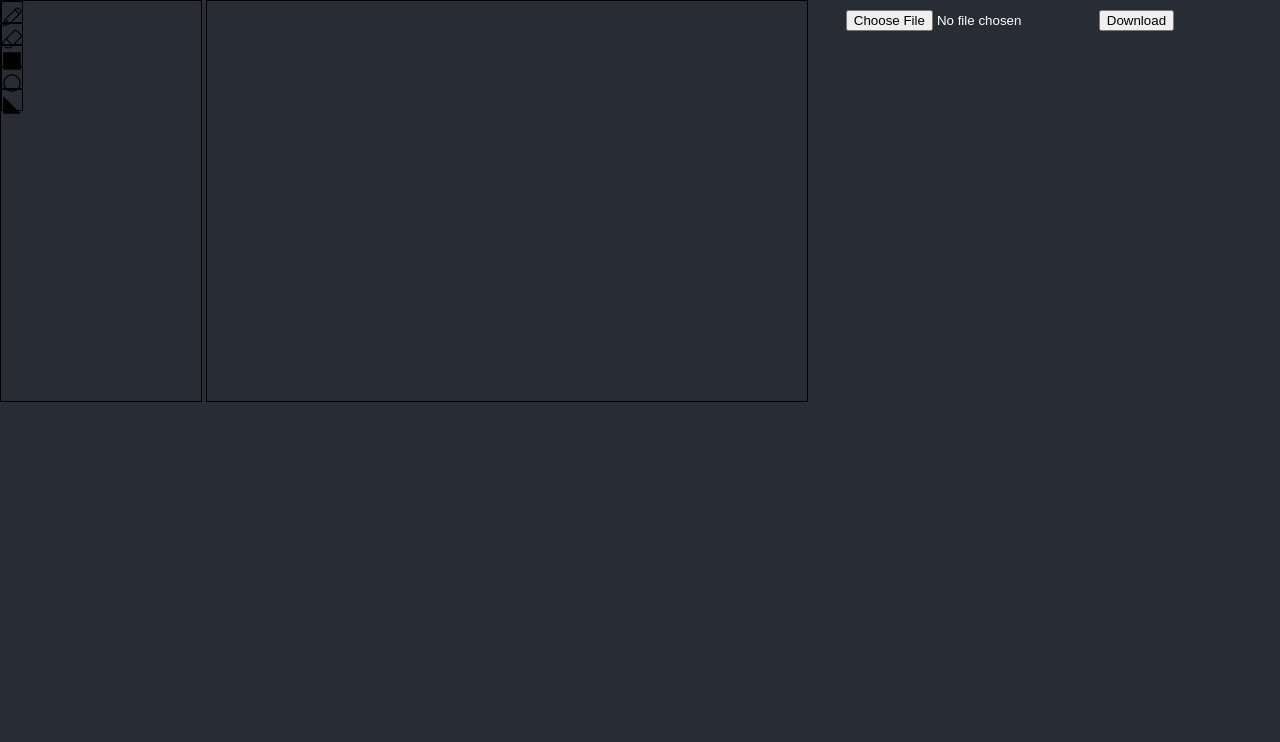
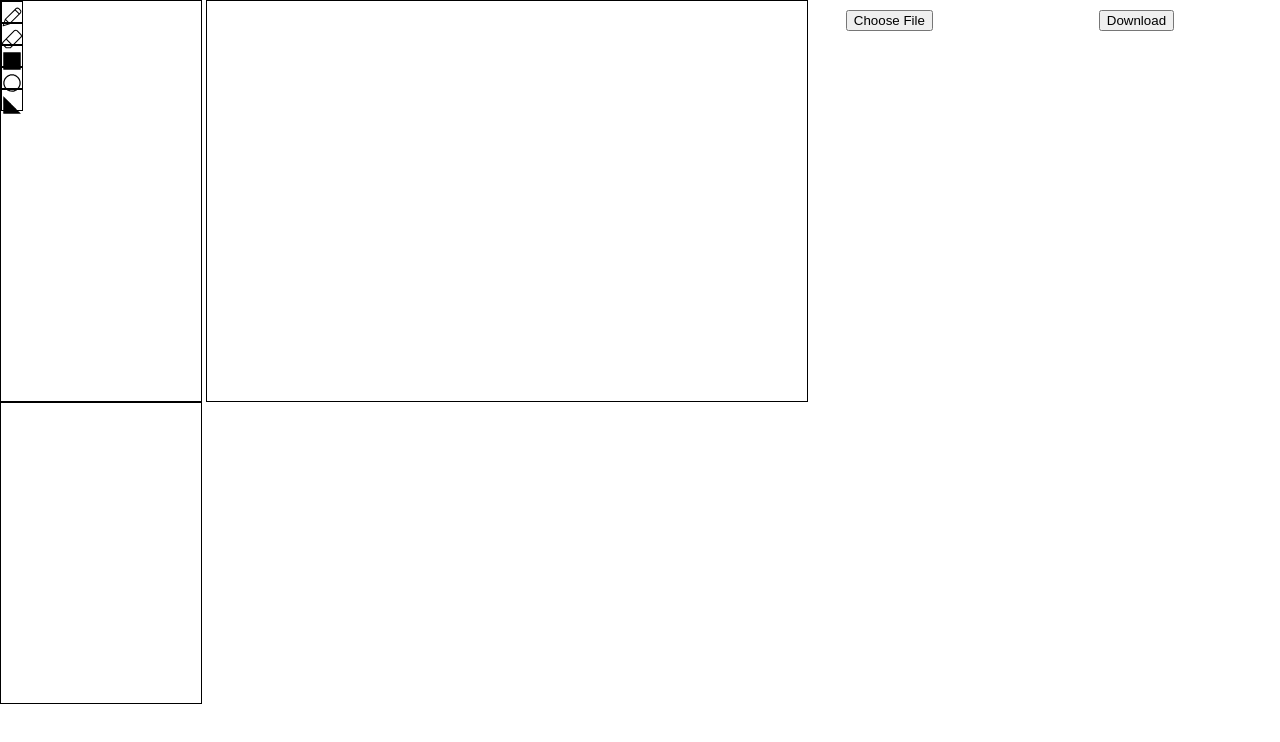
Before and after one commit to CThompson01/CyPaint, a React (Create React App) app: page / in a window 1280 px wide. Both pictures are taken after a click on the button "Create Blank Canvas". Shown: the top 742 px of the page. Built offline with nearby package versions, Linux system fonts and the light colour scheme.

Commit message:
Create layer panel

```diff
--- a/src/App.css
+++ b/src/App.css
@@ -1,5 +1,5 @@
 .App {
-	background-color: #282c34;
+	/* background-color: #282c34; */
 	min-height: 100vh;
 	font-size: calc(10px + 2vmin);
 	color: white;
--- a/src/CanvasPage.js
+++ b/src/CanvasPage.js
@@ -6,6 +6,7 @@ import { EraserTool } from './eraserTool';
 import { SquareTool } from './squareTool';
 import { CircleTool } from './circleTool';
 import { TriangleTool } from './triangleTool';
+import { LayerPanel } from './LayerPanel';
 
 /**
  * An instance of each tool
@@ -72,6 +73,7 @@ export function CanvasPage() {
 
 
   return (
+		<div>
 			<div id="canvasPageContainer">
 				<ToolPanel
 					currentTool={currentTool}
@@ -97,5 +99,7 @@ export function CanvasPage() {
 			<button onClick = {download}>Download</button>
 				</div>
 			</div>
+			<LayerPanel />
+		</div>
   );
 }
--- /dev/null
+++ b/src/LayerPanel.css
@@ -0,0 +1,5 @@
+#mainLayerPanel {
+	border: 1px solid black;
+	width: 200px;
+	height: 300px;
+}
--- /dev/null
+++ b/src/LayerPanel.js
@@ -0,0 +1,9 @@
+import './LayerPanel.css'
+
+export const LayerPanel = () => {
+	return (
+		<div id='mainLayerPanel'>
+
+		</div>
+	)
+}
```
Lines whose indentation alone changed are shown as unchanged.
